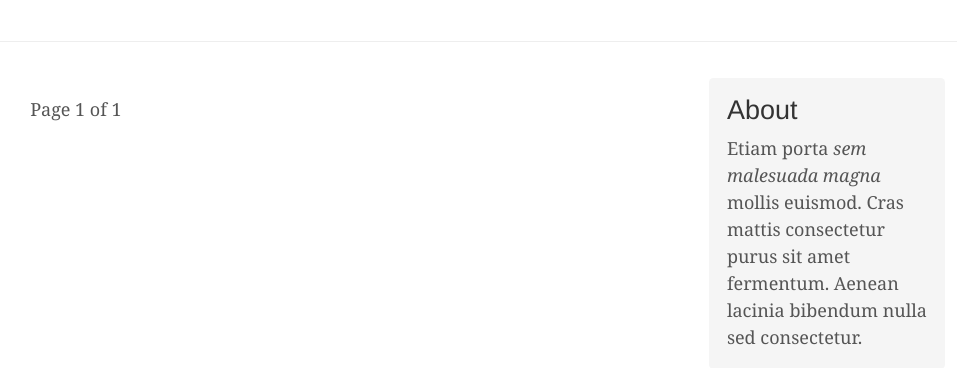
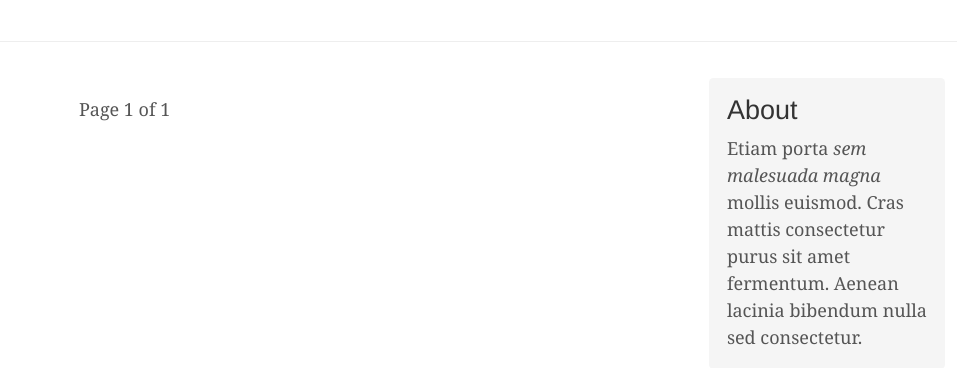
Before and after one commit to jek10/django19, a Django app: page / in a window 1280 px wide. Shown: the part 198-566 px from the top of the page, without its empty margins (218-1175 px from the left). Run offline with Django 3.2, Linux system fonts and the light colour scheme; data that the repository does not hold is empty; some libraries are stand-ins or nearby versions.

Commit message:
Fixing css

```diff
--- a/templates/base.html
+++ b/templates/base.html
@@ -19,7 +19,7 @@
 
     <!-- Custom styles for this template -->
     <link href="{% static "css/blog.css" %}" rel="stylesheet">
-  </head>
+    </head>
 
   <body>
 
@@ -37,16 +37,10 @@
 
       <div class="row">
 
-        <div class="col-sm-8 blog-main">
-
 
 {% block content %}
-
 {% endblock content %}
 
-
-
-        </div><!-- /.blog-main -->
 
         <div class="col-sm-3 col-sm-offset-1 blog-sidebar">
           <div class="sidebar-module sidebar-module-inset">
```
